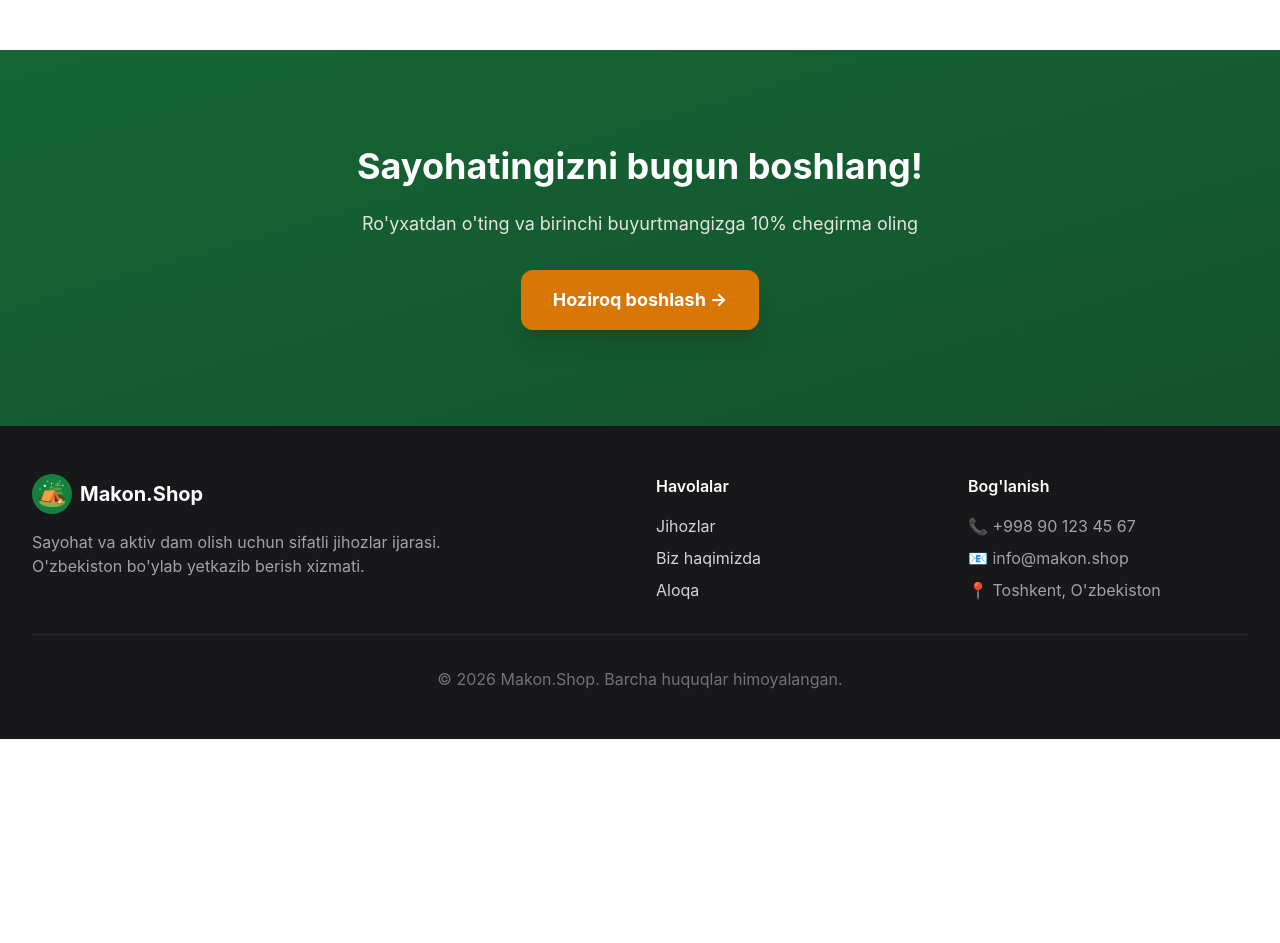
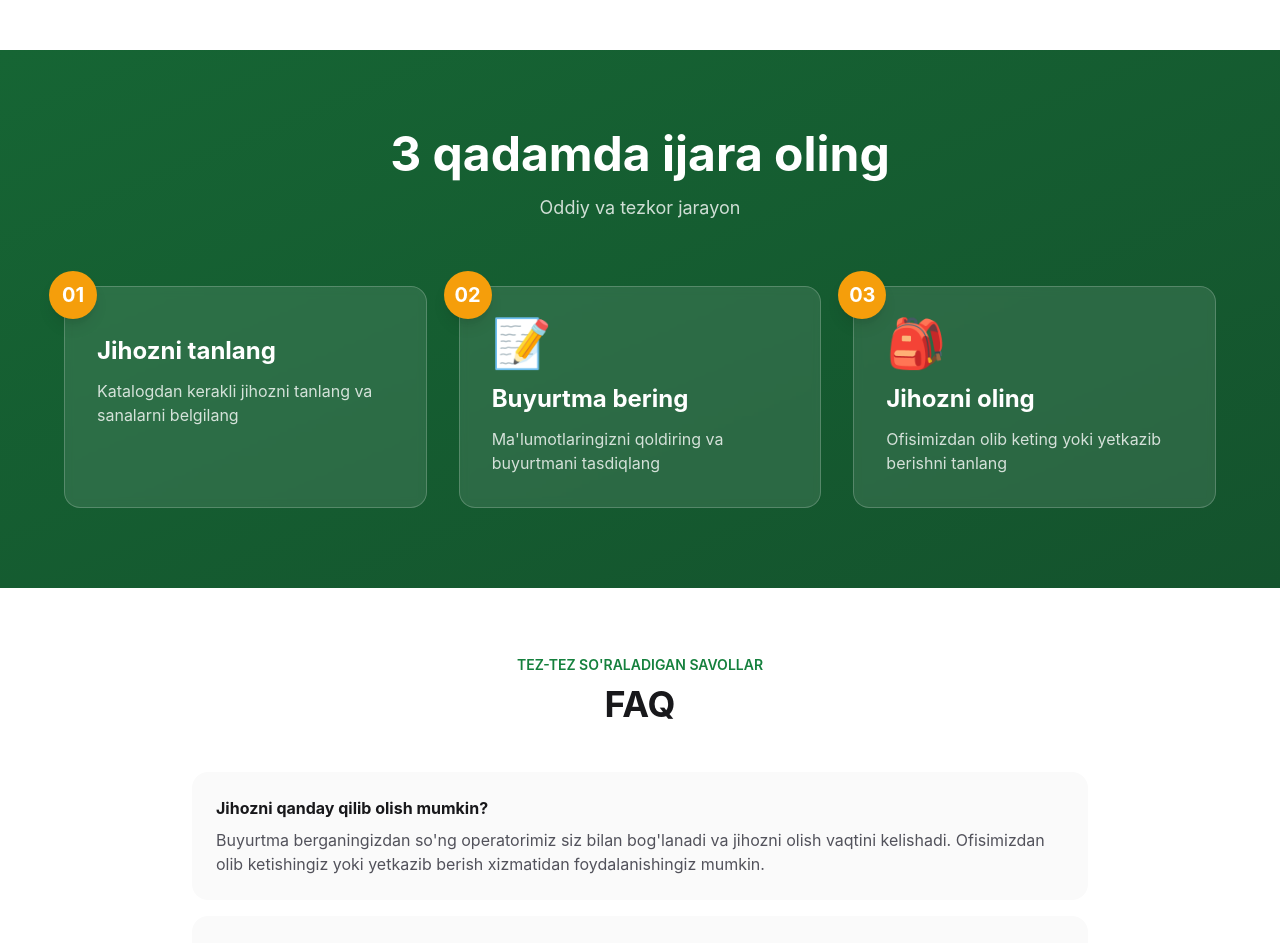
Before and after one commit to rakhim1502/makon_shop, a React (Vite) app in the folder frontend/: page / in a window 1280 px wide. Shown: the part 1740-2683 px from the top of the page. Before the commit the page ends 2479 px from the top, so only its background shows below. Built offline with nearby package versions, Linux system fonts and the light colour scheme; no server answers.

Commit message:
Update Home component layout and add step-by-step rental process with FAQ section

```diff
--- a/frontend/src/pages/Home.jsx
+++ b/frontend/src/pages/Home.jsx
@@ -240,26 +240,91 @@ const Home = () => {
             </section>
 
             {/* CTA Section */}
-            <section className="py-16 md:py-24 bg-gradient-to-br from-primary-800 to-primary-900 text-white">
-                <div className="max-w-4xl mx-auto px-4 sm:px-6 lg:px-8 text-center">
-                    <motion.div
-                        initial={{ opacity: 0, y: 20 }}
+            {/* Qanday ishlaydi */}
+            <section className="py-20 px-4 bg-gradient-to-br from-primary-800 to-primary-900 text-white">
+                <div className="max-w-6xl mx-auto">
+                    <motion.h2
+                        className="text-4xl md:text-5xl font-bold text-center mb-4"
+                        initial={{ opacity: 0, y: 30 }}
                         whileInView={{ opacity: 1, y: 0 }}
                         viewport={{ once: true }}
                     >
-                        <h2 className="text-3xl md:text-4xl font-bold mb-6">
-                            Sayohatingizni bugun boshlang!
+                        3 qadamda ijara oling
+                    </motion.h2>
+                    <p className="text-center text-white/80 mb-16 text-lg">
+                        Oddiy va tezkor jarayon
+                    </p>
+
+                    <div className="grid grid-cols-1 md:grid-cols-3 gap-8">
+                        {[
+                            {
+                                step: '01',
+                                icon: '',
+                                title: 'Jihozni tanlang',
+                                desc: 'Katalogdan kerakli jihozni tanlang va sanalarni belgilang',
+                            },
+                            {
+                                step: '02',
+                                icon: '📝',
+                                title: 'Buyurtma bering',
+                                desc: 'Ma\'lumotlaringizni qoldiring va buyurtmani tasdiqlang',
+                            },
+                            {
+                                step: '03',
+                                icon: '🎒',
+                                title: 'Jihozni oling',
+                                desc: 'Ofisimizdan olib keting yoki yetkazib berishni tanlang',
+                            },
+                        ].map((item, index) => (
+                            <motion.div
+                                key={index}
+                                initial={{ opacity: 0, y: 50 }}
+                                whileInView={{ opacity: 1, y: 0 }}
+                                viewport={{ once: true }}
+                                transition={{ delay: index * 0.2 }}
+                                className="relative bg-white/10 backdrop-blur-sm rounded-2xl p-8 border border-white/20 hover:bg-white/20 transition-all"
+                            >
+                                <div className="absolute -top-4 -left-4 w-12 h-12 bg-accent-500 rounded-full flex items-center justify-center text-xl font-bold shadow-lg">
+                                    {item.step}
+                                </div>
+                                <div className="text-5xl mb-4">{item.icon}</div>
+                                <h3 className="text-2xl font-bold mb-3">{item.title}</h3>
+                                <p className="text-white/80">{item.desc}</p>
+                            </motion.div>
+                        ))}
+                    </div>
+                </div>
+            </section>
+            {/* FAQ */}
+            <section className="py-16 px-4 bg-white">
+                <div className="max-w-4xl mx-auto">
+                    <div className="text-center mb-12">
+                        <span className="text-sm font-semibold text-primary-700 uppercase">Tez-tez so'raladigan savollar</span>
+                        <h2 className="text-3xl md:text-4xl font-bold text-neutral-900 mt-2">
+                            FAQ
                         </h2>
-                        <p className="text-lg text-neutral-200 mb-8 max-w-2xl mx-auto">
-                            Ro'yxatdan o'ting va birinchi buyurtmangizga 10% chegirma oling
-                        </p>
-                        <Link
-                            to="/login"
-                            className="inline-block px-8 py-4 bg-accent-600 hover:bg-accent-700 text-white rounded-xl font-bold text-lg transition-all shadow-xl hover:shadow-2xl hover:scale-105"
-                        >
-                            Hoziroq boshlash →
-                        </Link>
-                    </motion.div>
+                    </div>
+
+                    <div className="space-y-4">
+                        {[
+                            { q: 'Jihozni qanday qilib olish mumkin?', a: 'Buyurtma berganingizdan so\'ng operatorimiz siz bilan bog\'lanadi va jihozni olish vaqtini kelishadi. Ofisimizdan olib ketishingiz yoki yetkazib berish xizmatidan foydalanishingiz mumkin.' },
+                            { q: 'Depozit qancha va qachon qaytariladi?', a: 'Depozit miqdori jihoz turiga qarab belgilanadi. Jihozni qaytarib berganingizdan so\'ng to\'liq qaytariladi (agar shikast yetmagan bo\'lsa).' },
+                            { q: 'Jihoz shikastlansa nima bo\'ladi?', a: 'Kichik shikastlar uchun depozitdan ushlab qolinadi. Katta shikastlar uchun qo\'shimcha to\'lov talab qilinishi mumkin.' },
+                            { q: 'Buyurtmani bekor qilsam bo\'ladimi?', a: 'Ha, buyurtmani boshlanish sanasidan 24 soat oldin bepul bekor qilishingiz mumkin.' },
+                        ].map((item, index) => (
+                            <motion.div
+                                key={index}
+                                initial={{ opacity: 0, y: 20 }}
+                                whileInView={{ opacity: 1, y: 0 }}
+                                viewport={{ once: true }}
+                                transition={{ delay: index * 0.1 }}
+                                className="bg-neutral-50 rounded-2xl p-6"
+                            >
+                                <h3 className="font-bold text-neutral-900 mb-2">{item.q}</h3>
+                                <p className="text-neutral-600">{item.a}</p>
+                            </motion.div>
+                        ))}
+                    </div>
                 </div>
             </section>
         </div>
```
